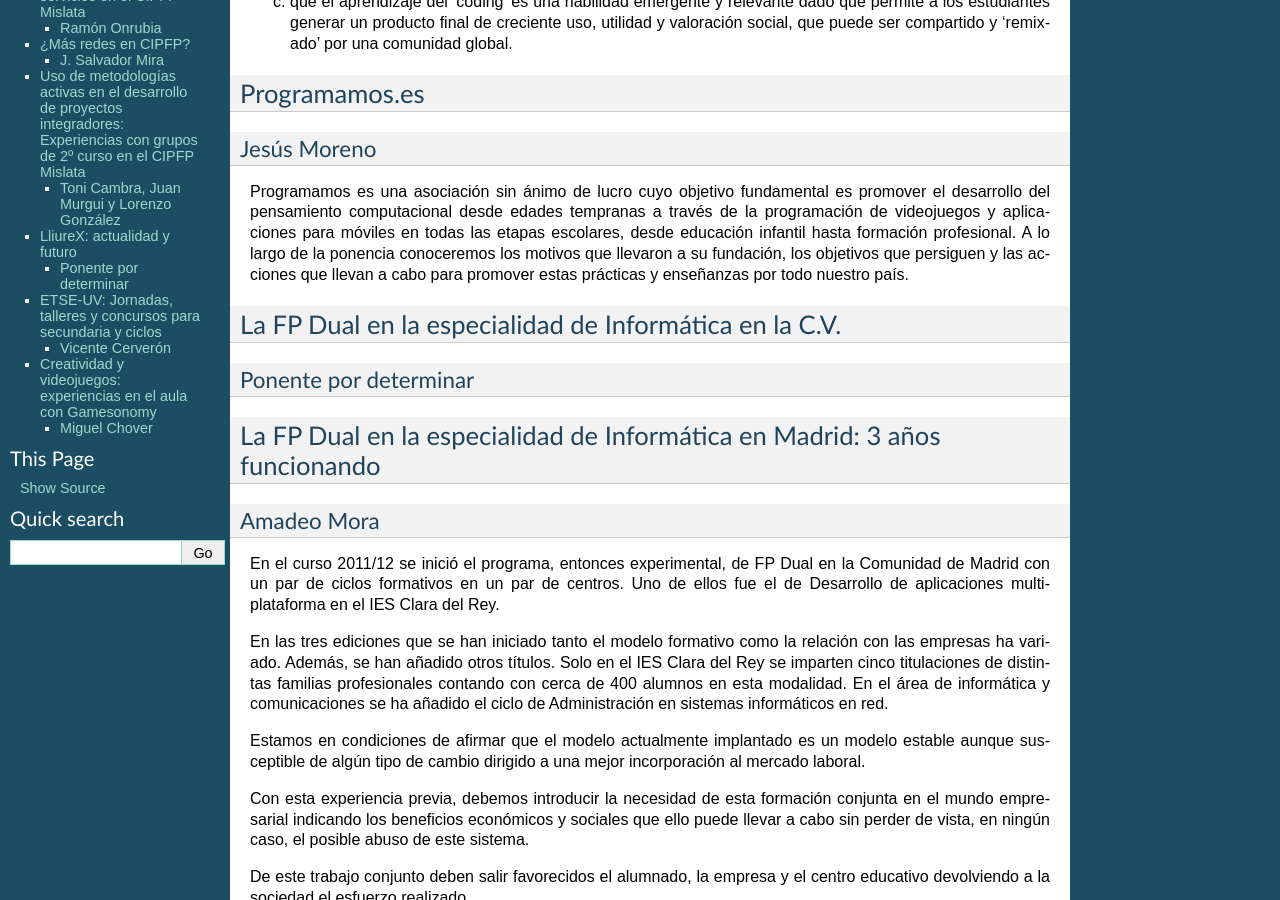
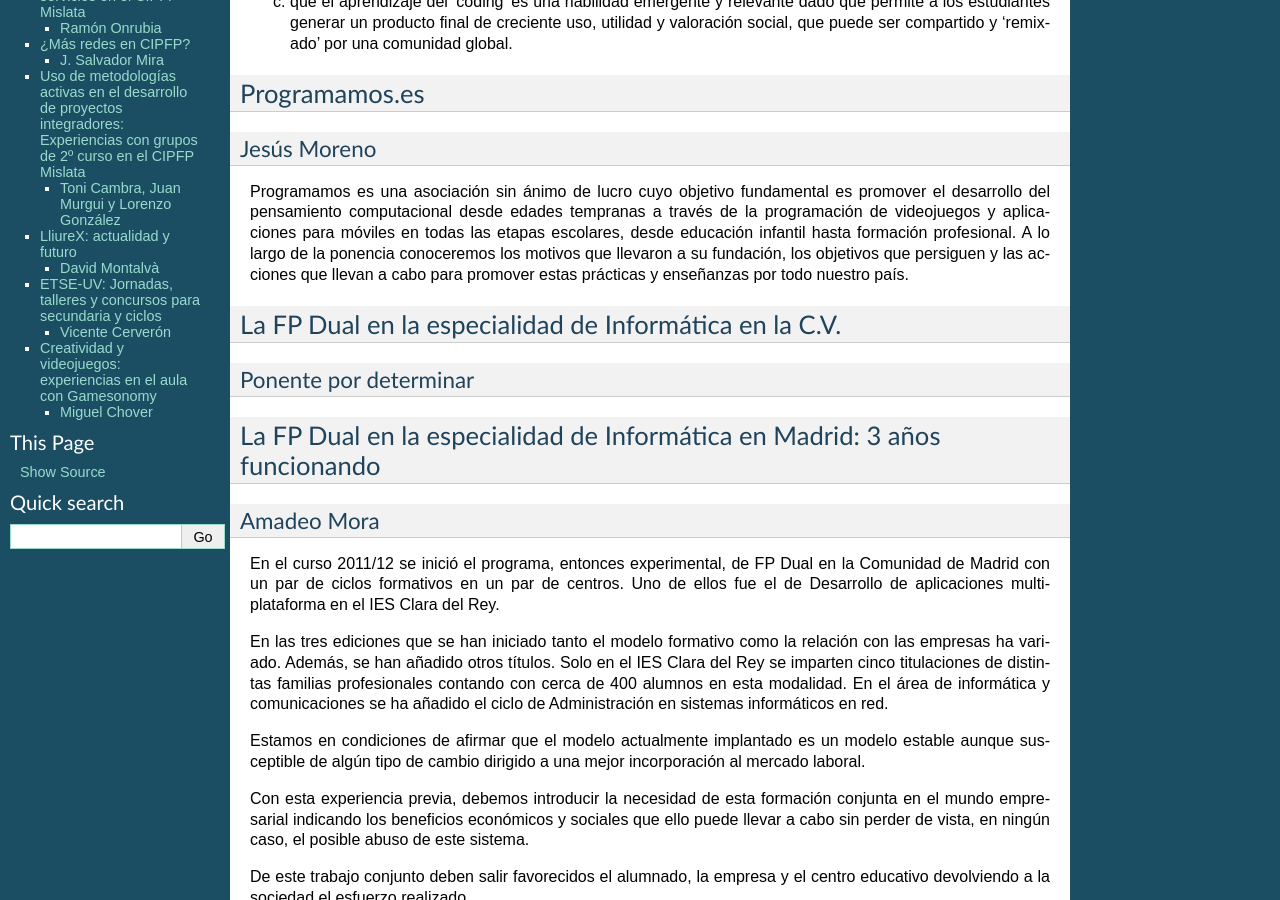
Before and after one commit to pnapi/web-pnapi-archivo, a Sphinx documentation site: the page built from source/congreso/2014/ponencias.rst, in a window 1280 px wide and 900 px high, scrolled down 518 px. Built offline with Sphinx 7.4.7, drawn with Linux system fonts in a browser that asks for light colours; some of the changed text lies outside the part shown.

Commit message:
Actualización de anclas y nombre ponente LliureX

```diff
--- a/source/congreso/2014/ponencias.rst
+++ b/source/congreso/2014/ponencias.rst
@@ -138,8 +140,8 @@ A la FP se le ha supuesto tradicionalmente una sintonía con las demandas del se
 LliureX: actualidad y futuro
 ----------------------------
 
-Ponente por determinar
-~~~~~~~~~~~~~~~~~~~~~~
+David Montalvà
+~~~~~~~~~~~~~~
 
 
 
```
Also changed, not shown: other parts of source/congreso/2014/ponencias.rst (+3 -1 lines).
